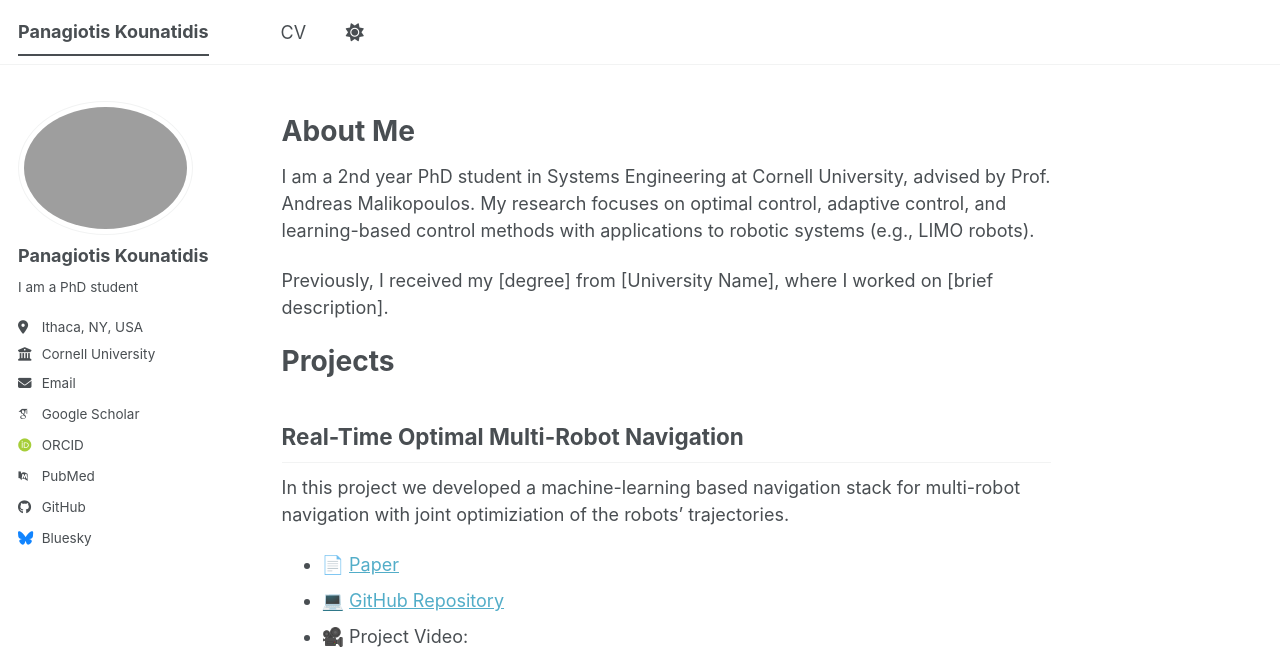
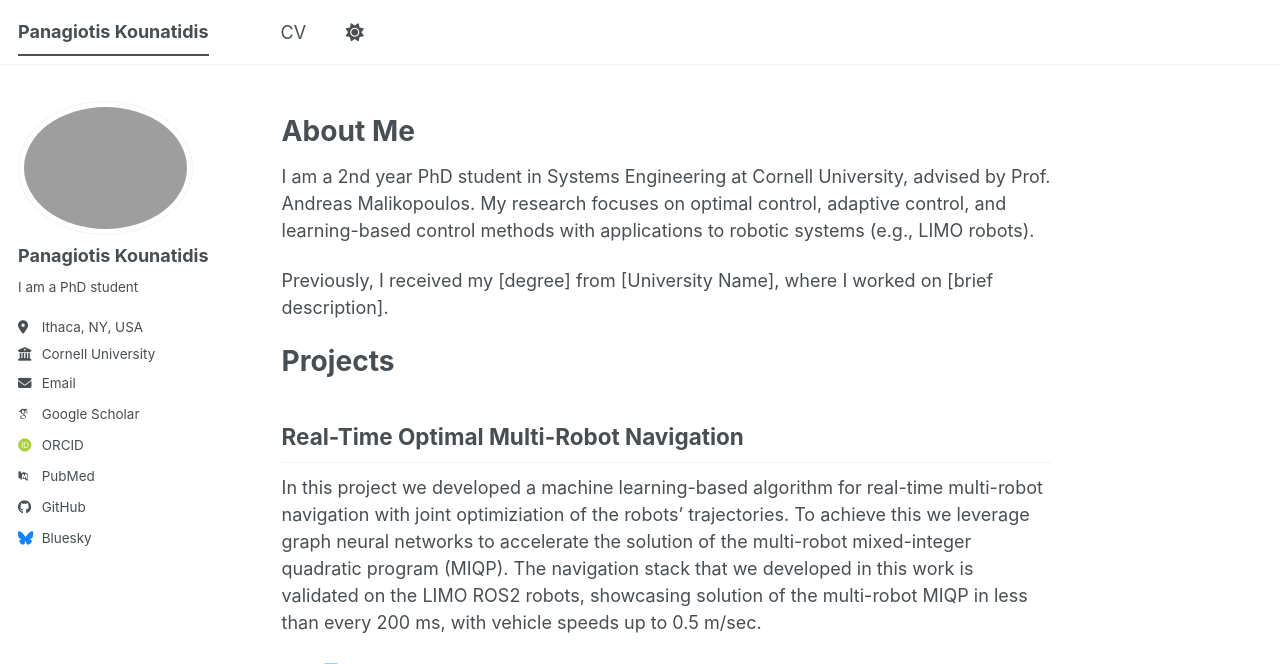
Before and after one commit to Panos20102k/Panos20102k.github.io, a Jekyll site: the page built from _pages/about.md, in a window 1280 px wide and 900 px high, cut to the strip 0-664 px from the top of the window. Built offline with Jekyll 4.4.1, drawn with Linux system fonts in a browser that asks for light colours; some web fonts are replaced; a script bundle is joined from its source files by our own code; library files that are not in the unit come from our copies.

Commit message:
cdc2025 project ready

```diff
--- a/_pages/about.md
+++ b/_pages/about.md
@@ -27,10 +27,10 @@
 
 ## Real-Time Optimal Multi-Robot Navigation
 
-In this project we developed a machine-learning based navigation stack for multi-robot navigation with joint optimiziation of the robots' trajectories.
+In this project we developed a machine learning-based algorithm for real-time multi-robot navigation with joint optimiziation of the robots' trajectories. To achieve this we leverage graph neural networks to accelerate the solution of the multi-robot mixed-integer quadratic program (MIQP). The navigation stack that we developed in this work is validated on the LIMO ROS2 robots, showcasing solution of the multi-robot MIQP in less than every 200 ms, with vehicle speeds up to 0.5 m/sec.
 
 - 📄 [Paper](https://ieeexplore.ieee.org/abstract/document/11312656)
-- 💻 [GitHub Repository](https://github.com/yourusername/repo)
+<!-- - 💻 [GitHub Repository](https://github.com/Panos20102k/Multi-Limo-Control) -->
 - 🎥 Project Video:
 
 <iframe width="560" height="315"
```
